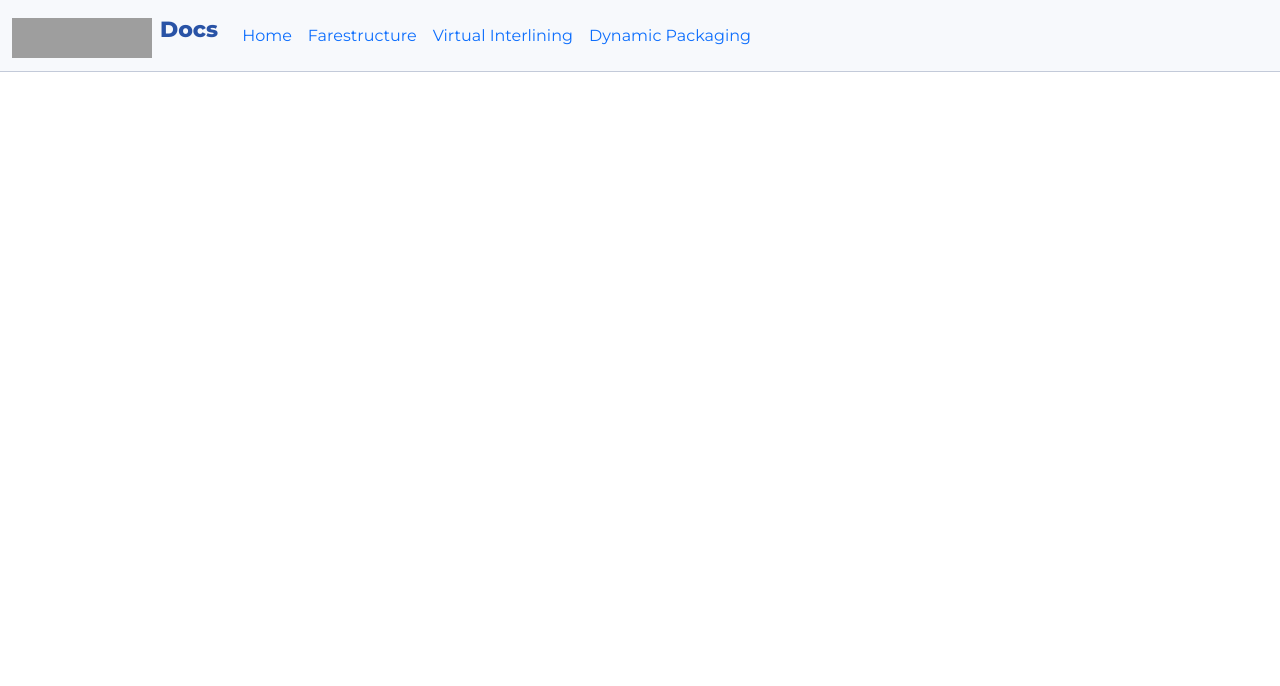
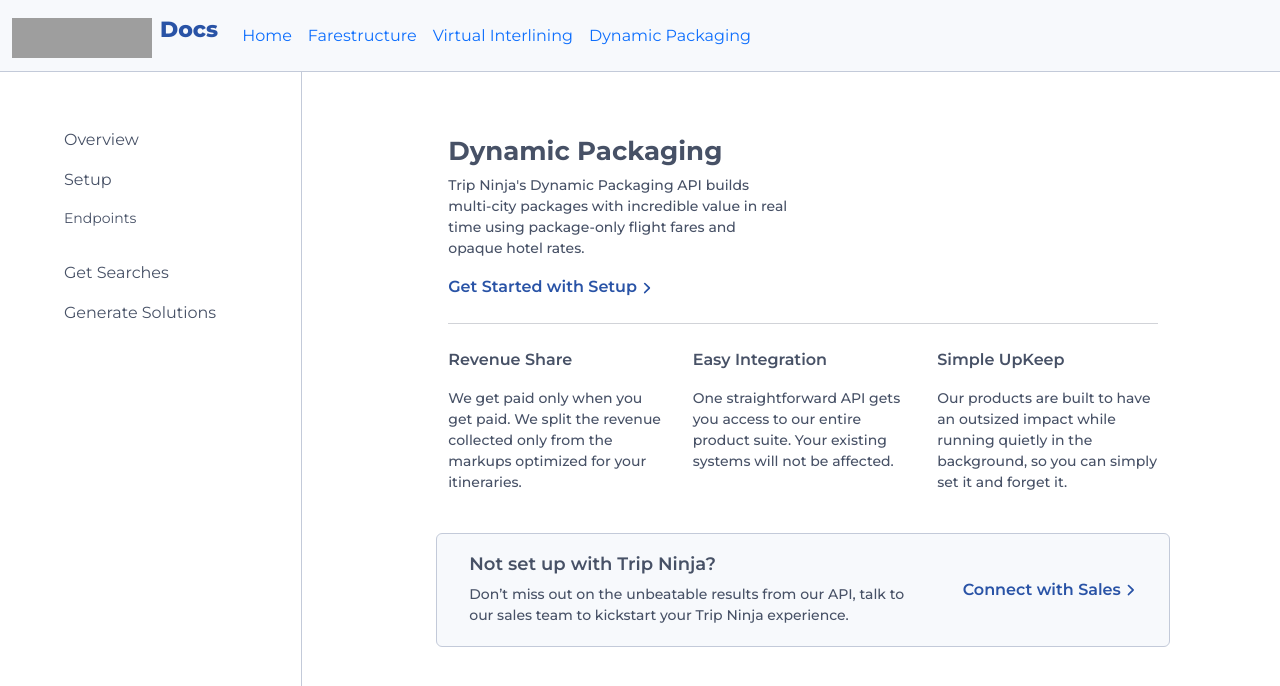
Before and after one commit to trip-ninja-inc/trip_ninja_api_docs, a React (Create React App) app in the folder trip-ninja-docs/: page /dynamic_packaging/overview/ in a window 1280 px wide. Shown: the top 686 px of the page. Built offline with nearby package versions, Linux system fonts and the light colour scheme; grey boxes are pictures that could not be loaded.

Commit message:
Add MSDP pages

```diff
--- a/trip-ninja-docs/src/App.tsx
+++ b/trip-ninja-docs/src/App.tsx
@@ -4,6 +4,7 @@
 import NavBar from "./navbar/NavBar";
 import HomePage from "./home/HomePage";
 import FareStructure from "./farestructure/FareStructure";
+import DynamicPackaging from "./msdp/DynamicPackaging";
 
 
 export default function App() {
@@ -20,6 +21,10 @@
             exact path="/farestructure/:view"
             component={() => <FareStructure /> }
           />
+          <Route
+            exact path="/dynamic_packaging/:view"
+            component={() => <DynamicPackaging />}
+          />
         </Switch>
       </Router>
     </div>
--- /dev/null
+++ b/trip-ninja-docs/src/msdp/DynamicPackaging.tsx
@@ -0,0 +1,25 @@
+import React from "react";
+import { useParams } from "react-router-dom";
+import SideBarNav from "../common/SideBar";
+import DynamicPackagingOverview from "./DynamicPackagingOverview";
+import DynamicPackagingSetup from "./DynamicPackagingSetup";
+
+export default function DynamicPackaging() {
+  const { view } = useParams<{ view: string }>();
+
+  return (
+    <div className="row">
+      <div className="col-md-3">
+        <SideBarNav />
+      </div>
+      <div className="col-md-9">
+        <div className="row justify-content-center my-5">
+          <div className="col-md-9">
+            {view === "overview" && <DynamicPackagingOverview />}
+            {view === "setup" && <DynamicPackagingSetup />}
+          </div>
+        </div>
+      </div>
+    </div>
+  );
+}
--- /dev/null
+++ b/trip-ninja-docs/src/msdp/DynamicPackagingOverview.tsx
@@ -0,0 +1,61 @@
+import React from "react";
+import ConnectWithSales from "../common/ConnectWithSales";
+
+export default function DynamicPackagingOverview() {
+  return (
+    <div>
+      <div className="row mb-3">
+        <div className="col-md-6">
+          <h2 className="mt-3">Dynamic Packaging</h2>
+          <p className="body-text">
+            Trip Ninja's Dynamic Packaging API builds
+            multi-city packages with incredible value
+            in real time using package-only flight fares and opaque hotel rates.
+          </p>
+          <a className="link-text primary-text" href="/dynamic_packaging/setup/">
+            Get Started with Setup
+            <i className="bi bi-chevron-right ms-1 right-arrow"></i>
+          </a>
+        </div>
+        <div className="col-md-6">
+
+        </div>
+      </div>
+      <hr className="my-4" />
+      <div className="row mb-4">
+        <div className="col-md-4">
+          <p className="subtitle">
+            Revenue Share
+          </p>
+          <p className="body-text">
+            We get paid only when you get paid.
+            We split the revenue collected only
+            from the markups optimized for your itineraries.
+          </p>
+        </div>
+        <div className="col-md-4">
+          <p className="subtitle">
+            Easy Integration
+          </p>
+          <p className="body-text">
+            One straightforward API gets you access
+            to our entire product suite. Your existing
+            systems will not be affected.
+          </p>
+        </div>
+        <div className="col-md-4">
+          <p className="subtitle">
+            Simple UpKeep
+          </p>
+          <p className="body-text">
+            Our products are built to have an
+            outsized impact while running
+            quietly in the background, so you
+            can simply set it and forget it.
+          </p>
+        </div>
+      </div>
+      <ConnectWithSales />
+    </div>
+  );
+}
--- /dev/null
+++ b/trip-ninja-docs/src/msdp/DynamicPackagingSetup.tsx
@@ -0,0 +1,52 @@
+import React from "react";
+import dynamicPackagingFlow from "../assets/dynamic-packaging-flow.png"
+import Authentication from "../common/Authentication";
+
+
+export default function DynamicPackagingSetup() {
+  return(
+    <div className="">
+      <h2 className="mt-3">Dynamic Packaging Setup</h2>
+      <p>
+        Trip Ninja uses a <b>REST API</b> with requests and responses in <b>JSON</b> format.
+        Please use the pre-production servers for development and testing. Once you are ready to go live,
+        we will provide you access to the production servers.
+      </p>
+      <hr className="my-4" />
+      <div>
+        <h3>Trip Ninja API URLs</h3>
+        <p>
+          Pre-Production:
+          <a href="https://preprodapi.tripninja.io" className="primary-text ps-2">
+            https://preprodapi.tripninja.io
+          </a>
+        </p>
+        <p>
+          For security, Trip Ninja’s servers are only accessible from whitelisted IPs. Please contact
+          your account manager to whitelist the IPs you will be using.
+        </p>
+        <p className="fw-bold mb-0">Before you start, please ensure that:</p>
+        <p className="mb-0">1. IP addresses have been provided to be whitelisted for our servers.</p>
+        <p>2. PCC/OfficeID emulation via Trip Ninja's PCC/OfficeID has been set up.</p>
+        <p>3. API username and password have been provided by Trip Ninja.</p>
+      </div>
+      <hr className="my-4" />
+      <div>
+        <h3>How It Works</h3>
+        <p>
+          Multi-Stop Dynamic Packaging (MSDP) provides an alternative to traditional static packaging.
+          It allows users to build packages as they go. While users search for multi-destination flights,
+          MSDP will find eligible hotels with which to bundle.
+        </p>
+        <p>Please refer to the following diagram for the general MSDP flow.</p>
+        <img src={dynamicPackagingFlow} alt="farestructure flow diagram" className="image" />
+      </div>
+      <hr className="my-4" />
+      <Authentication />
+      <hr className="my-4" />
+      <div>
+        <h3>Error Codes</h3>
+      </div>
+    </div>
+  );
+}
--- a/trip-ninja-docs/src/navbar/NavBar.tsx
+++ b/trip-ninja-docs/src/navbar/NavBar.tsx
@@ -31,7 +31,7 @@
             <a className="nav-link active" aria-current="page" href="/">Home</a>
             <a className="nav-link" href="/farestructure/overview/">Farestructure</a>
             <a className="nav-link" href="/">Virtual Interlining</a>
-            <a className="nav-link" href="/">Dynamic Packaging</a>
+            <a className="nav-link" href="/dynamic_packaging/overview/">Dynamic Packaging</a>
         </div>
       </div>
     </div>
```
Also changed, not shown: trip-ninja-docs/src/assets/dynamic-packaging-flow.png (added).
